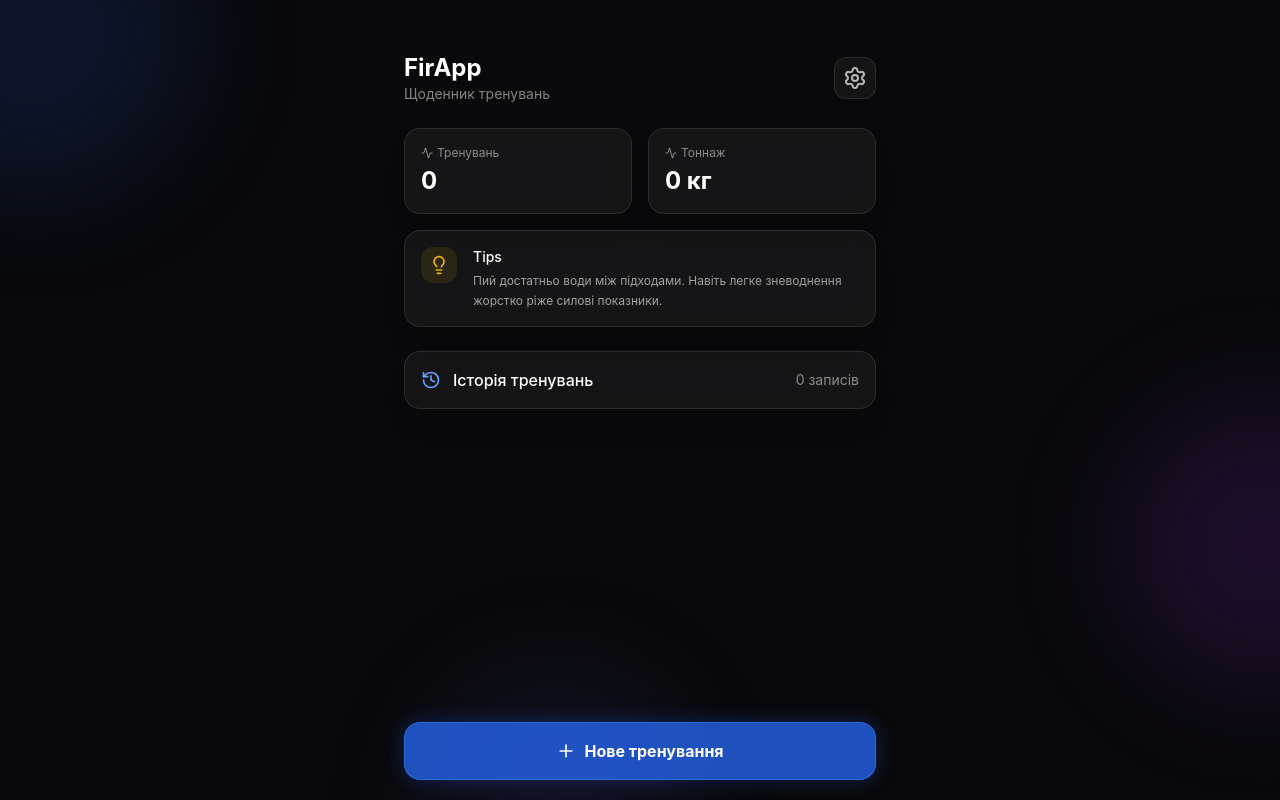
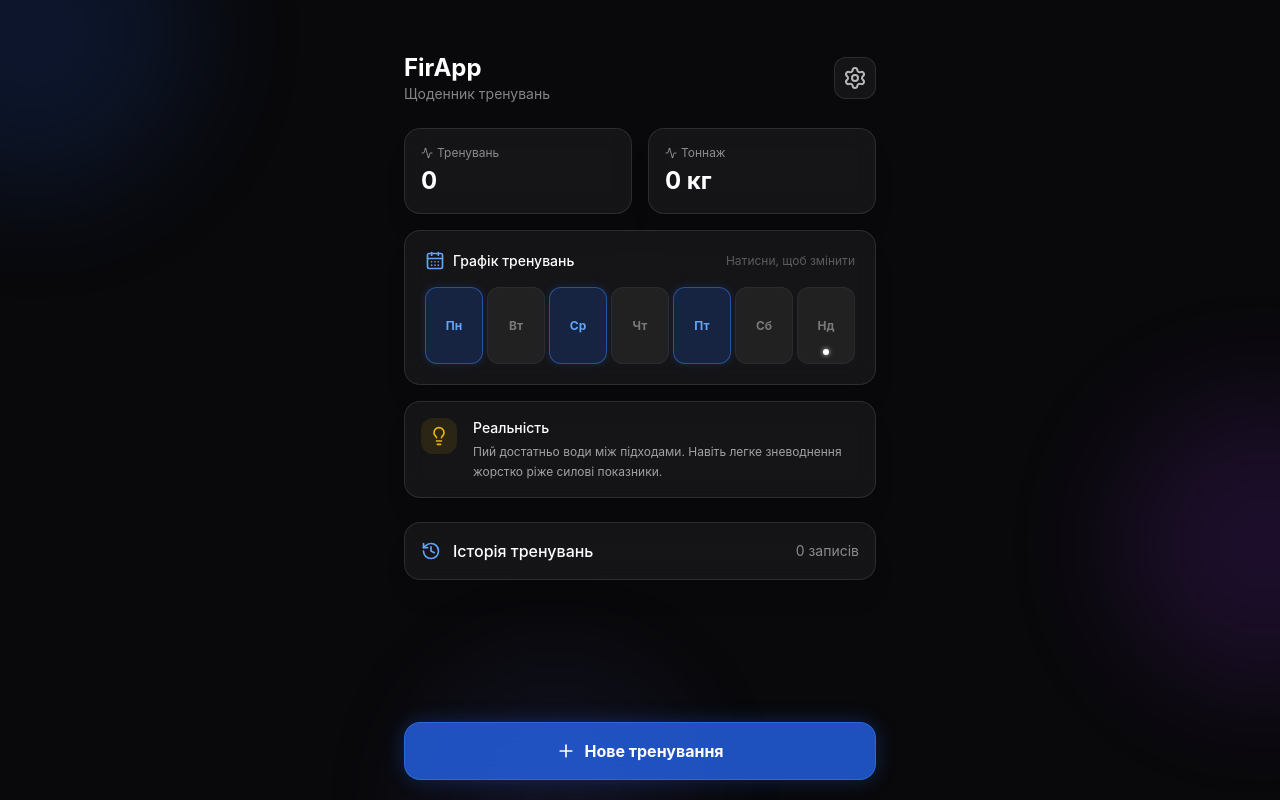
Before and after one commit to N0ikolai/FirApp, a React (Vite) app: page / in a window 1280 px wide. Built offline with nearby package versions, Linux system fonts and the light colour scheme.

Commit message:
feat: bug fix

```diff
--- a/src/components/Dashboard.jsx
+++ b/src/components/Dashboard.jsx
@@ -1,5 +1,5 @@
 import React, { useState, useEffect } from 'react';
-import { Settings, Activity, Trash2, History, Plus, X, TrendingUp, Smartphone, Lightbulb } from 'lucide-react';
+import { Settings, Activity, Trash2, History, Plus, X, TrendingUp, Smartphone, Lightbulb, CalendarDays } from 'lucide-react';
 import { clearAllData, loadHistory, deleteFromHistory, getVibrationSetting, setVibrationSetting } from '../utils/storage';
 
 const FITNESS_TIPS = [
@@ -13,6 +13,8 @@ const FITNESS_TIPS = [
   "Відпочивай між важкими підходами 2-3 хвилини. ЦНС потрібен час на відновлення."
 ];
 
+const DAYS_OF_WEEK = ['Пн', 'Вт', 'Ср', 'Чт', 'Пт', 'Сб', 'Нд'];
+
 export default function Dashboard({ onNewWorkout }) {
   const [history, setHistory] = useState(loadHistory());
   const [showSettings, setShowSettings] = useState(false);
@@ -20,11 +22,29 @@ export default function Dashboard({ onNewWorkout }) {
   const [vibrationEnabled, setVibrationEnabled] = useState(getVibrationSetting());
   const [currentTip, setCurrentTip] = useState('');
 
-  // Вибираємо випадкову пораду при завантаженні
+  // Стейт для графіка (читаємо з пам'яті або ставимо Пн, Ср, Пт за замовчуванням)
+  const [schedule, setSchedule] = useState(() => {
+    const saved = localStorage.getItem('workout_schedule');
+    return saved ? JSON.parse(saved) : [0, 2, 4]; // 0=Пн, 2=Ср, 4=Пт
+  });
+
   useEffect(() => {
     const randomIndex = Math.floor(Math.random() * FITNESS_TIPS.length);
     setCurrentTip(FITNESS_TIPS[randomIndex]);
   }, []);
+
+  // Зберігаємо графік при кожній зміні
+  useEffect(() => {
+    localStorage.setItem('workout_schedule', JSON.stringify(schedule));
+  }, [schedule]);
+
+  const toggleDay = (index) => {
+    setSchedule(prev =>
+      prev.includes(index)
+        ? prev.filter(d => d !== index)
+        : [...prev, index].sort()
+    );
+  };
 
   const stats = {
     totalWorkouts: history.length,
@@ -78,6 +98,9 @@ export default function Dashboard({ onNewWorkout }) {
   const chartData = [...history].slice(0, 7).reverse();
   const maxTonnage = chartData.length > 0 ? Math.max(...chartData.map(s => s.tonnage)) : 1;
 
+  // Визначаємо поточний день тижня (0 = Пн, 6 = Нд)
+  const todayIdx = (new Date().getDay() + 6) % 7;
+
   return (
     <div className="p-5 max-w-lg mx-auto min-h-dvh flex flex-col relative z-10">
      {/* Header */}
@@ -110,13 +133,48 @@ export default function Dashboard({ onNewWorkout }) {
         </div>
       </div>
 
+      {/* Weekly Schedule Planner */}
+      <div className="bg-white/5 backdrop-blur-md border border-white/10 rounded-2xl p-5 mb-4 shadow-xl">
+        <div className="flex items-center justify-between mb-4">
+          <div className="flex items-center gap-2">
+            <CalendarDays className="w-5 h-5 text-blue-400" />
+            <h2 className="font-medium text-white text-sm">Графік тренувань</h2>
+          </div>
+          <span className="text-xs text-white/30">Натисни, щоб змінити</span>
+        </div>
+        <div className="flex justify-between gap-1">
+          {DAYS_OF_WEEK.map((day, idx) => {
+            const isPlanned = schedule.includes(idx);
+            const isToday = todayIdx === idx;
+
+            return (
+              <button
+                key={day}
+                onClick={() => toggleDay(idx)}
+                className={`flex-1 aspect-[3/4] rounded-xl flex flex-col items-center justify-center transition-all relative ${
+                  isPlanned
+                    ? 'bg-blue-600/20 border border-blue-500/50 text-blue-400 shadow-[0_0_10px_rgba(37,99,235,0.2)]'
+                    : 'bg-white/5 border border-white/5 text-white/40 hover:bg-white/10'
+                }`}
+              >
+                <span className="text-xs font-bold">{day}</span>
+                {/* Точка поточного дня */}
+                {isToday && (
+                  <div className="absolute bottom-2 w-1.5 h-1.5 bg-white rounded-full shadow-[0_0_5px_rgba(255,255,255,0.8)]" />
+                )}
+              </button>
+            );
+          })}
+        </div>
+      </div>
+
       {/* Fitness Tip Card */}
       <div className="bg-white/5 backdrop-blur-md border border-white/10 rounded-2xl p-4 mb-6 shadow-xl flex gap-4 items-start">
         <div className="p-2 bg-yellow-500/10 rounded-xl shrink-0">
           <Lightbulb className="w-5 h-5 text-yellow-500" />
         </div>
         <div>
-          <h3 className="text-white font-medium text-sm mb-1">Tips</h3>
+          <h3 className="text-white font-medium text-sm mb-1">Реальність</h3>
           <p className="text-white/60 text-xs leading-relaxed">{currentTip}</p>
         </div>
       </div>
```
